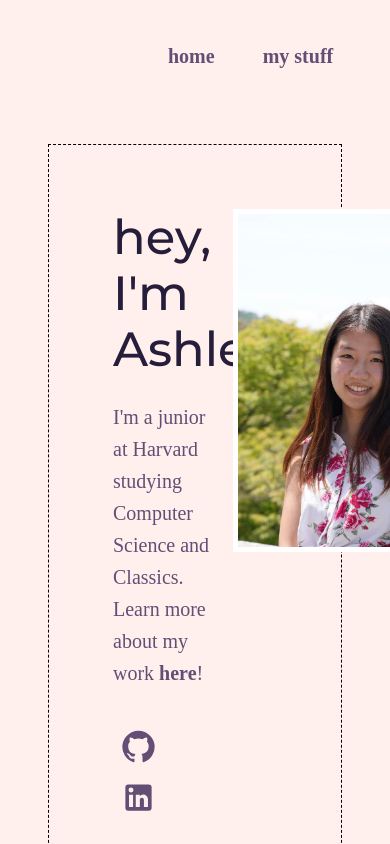
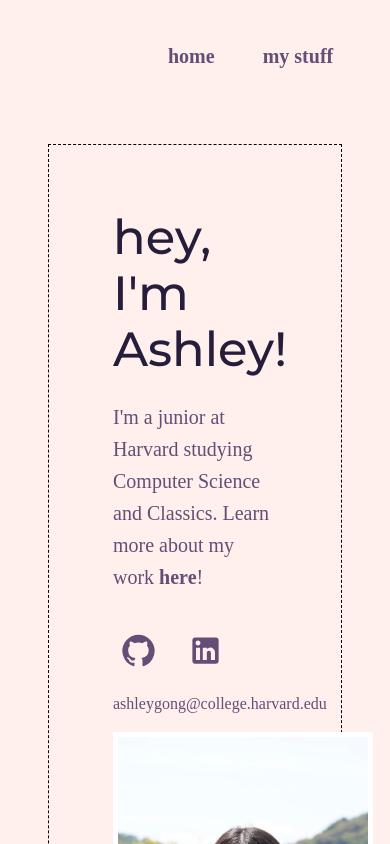
Before and after one commit to ashley-gong/ashley-gong.github.io, a React (Create React App) app: page / in a window 390 px wide. Shown: the top 844 px of the page. Built offline with nearby package versions, Linux system fonts and the light colour scheme.

Commit message:
tweaking for mobile

```diff
--- a/src/pages/Home.js
+++ b/src/pages/Home.js
@@ -7,14 +7,13 @@ import headshot from "../assets/DSC01852.jpg";
 
 function Home() {
   return (
-    // <div>
     <Box
       sx={{ p: 8, border: "1px dashed" }}
       margin={{ xs: 5, lg: 20 }}
       color="primary"
     >
-      <Grid container columnSpacing={2}>
-        <Grid item xs={8}>
+      <Grid container columnSpacing={2} rowSpacing={2}>
+        <Grid item xs={12} md={8}>
           <Typography variant="h3" sx={{ textAlign: "left", pb: 3 }}>
             hey, I'm Ashley!
           </Typography>
@@ -50,7 +49,7 @@ function Home() {
             ashleygong@college.harvard.edu
           </Typography>
         </Grid>
-        <Grid item xs={4}>
+        <Grid item xs={12} md={4}>
           <Box
             component="img"
             sx={{
@@ -64,7 +63,6 @@ function Home() {
         </Grid>
       </Grid>
     </Box>
-    // </div>
   );
 }
 
```
